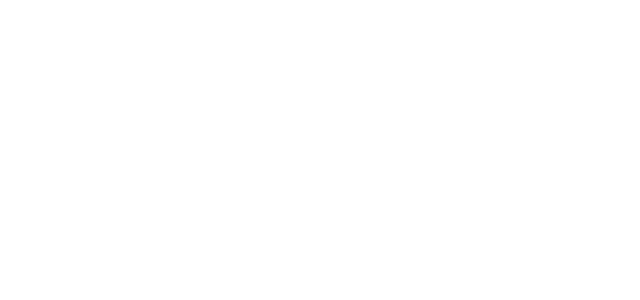
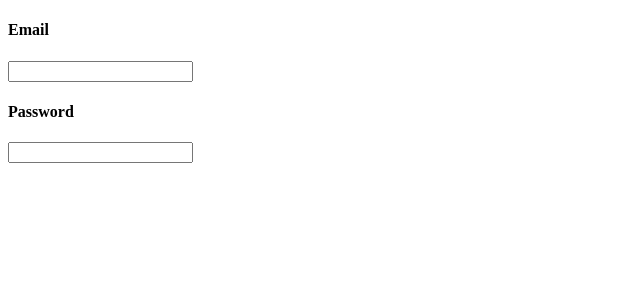
Before and after one commit to temmietope/react-authentication, a React (Create React App) app: page /login in a window 1280 px wide. Shown: the top 300 px of the page, without its empty margins (0-640 px from the left). Built offline with nearby package versions, Linux system fonts and the light colour scheme.

Commit message:
editted UI

```diff
--- a/src/component/Login.js
+++ b/src/component/Login.js
@@ -1,9 +1,36 @@
 import React, {Component} from "react";
 
 class Login extends Component{
+    // async onSubmit(){
+    //     const response = await fetch("https://authuserapi.herokuapp.com/register", {
+    //         method: "post",
+    //         headers: {
+    //           Authorization: `${localStorage.setItem("authToken")}`,
+    //           "Content-Type": "application/json"
+    //         },
+    //         body: JSON.stringify({
+    //           name,
+    //           username,
+    //           password,
+    //           email,
+    //           address,
+
+    //         })
+    //       }).then(res => res.json());
+    // }
+
     render(){
         return(
-            <></>
+            <form onSubmit={(e) => {
+                this.onSubmit(e);
+              }}>
+
+                <h4>Email</h4>
+                <input type="email"/>
+                <h4>Password</h4>
+                <input type="password"/>
+
+            </form>
         )
     }
 }
```
